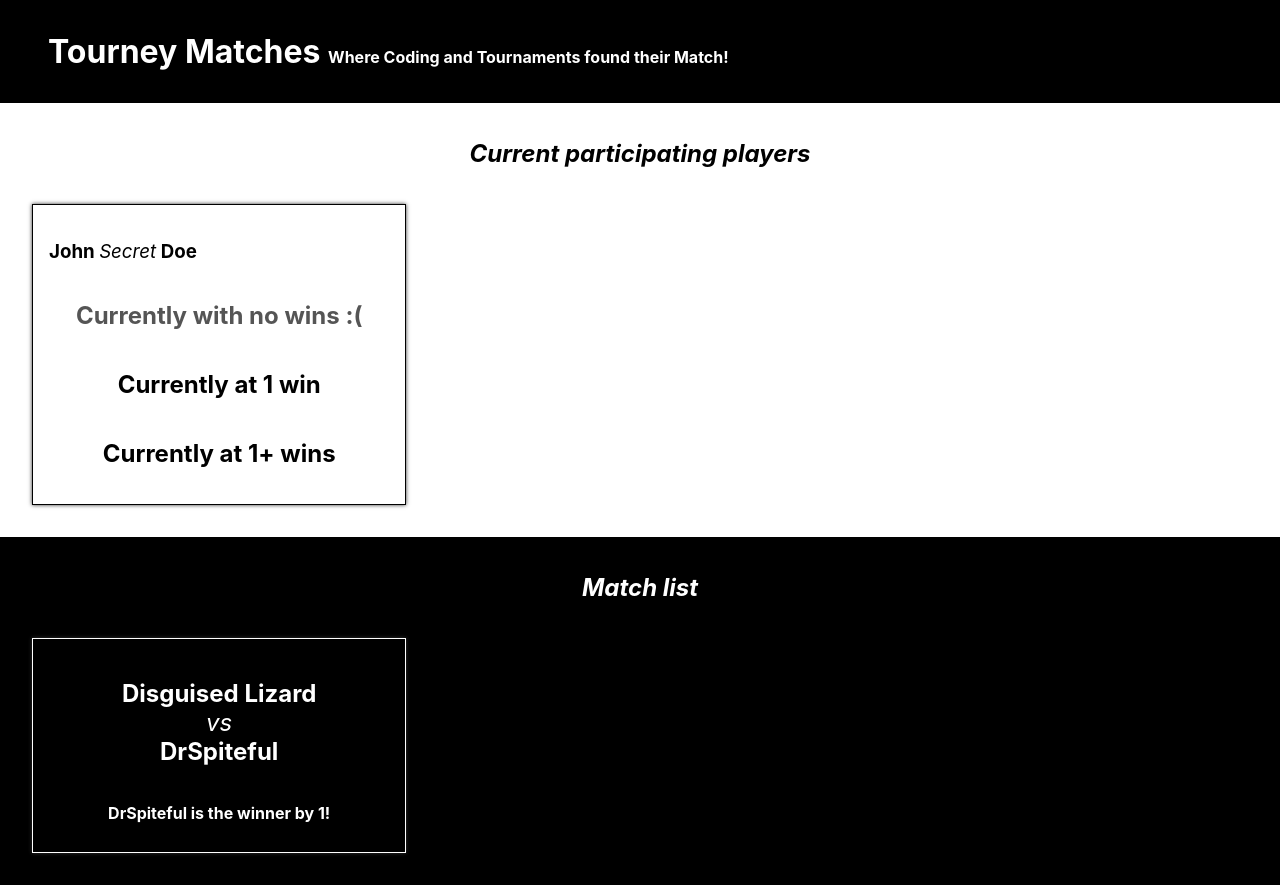
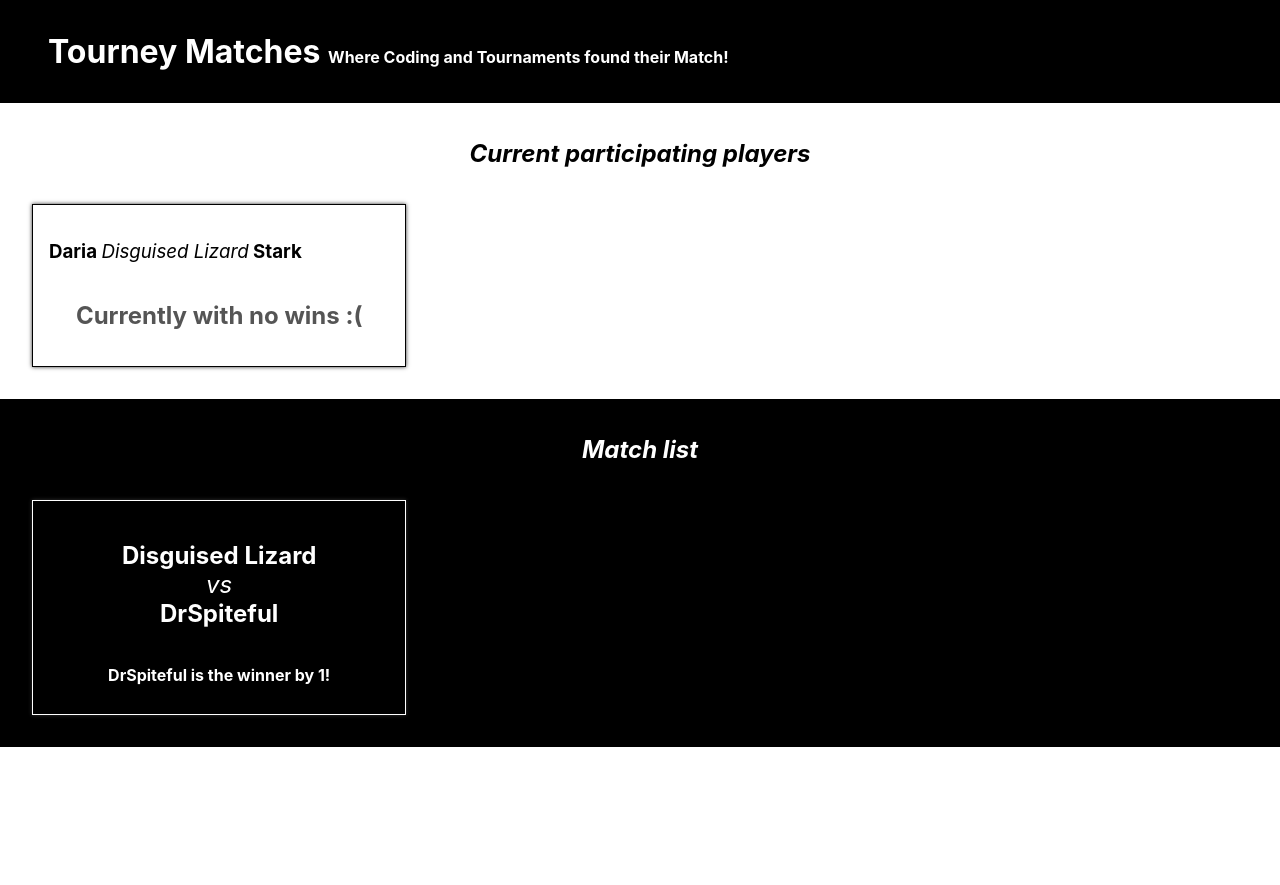
Before and after one commit to oddporson/tourney-matches, a React (Create React App) app: page / in a window 1280 px wide. After the commit the page ends 800 px from the top, so only its background shows below. Built offline with nearby package versions, Linux system fonts and the light colour scheme.

Commit message:
pass in the playerHelpers data into Player component and render them with conditional statement using short circuiting

```diff
--- a/src/components/Player.js
+++ b/src/components/Player.js
@@ -1,18 +1,22 @@
 import React from 'react';
 
 
-function Player () {
+function Player (props) {
+  console.log(props)
+  const { firstName, gamerTag, lastName, wins } = props
   return(
     <article className="Player">
     <h1>
-      John <span>Secret</span> Doe
+      {firstName} <span>{gamerTag}</span> {lastName}
     </h1>
+
     {/* To be shown when there is no wins */}
-    <h2 className="zero">Currently with no wins :(</h2>
+    {wins === 0 && <h2 className="zero">Currently with no wins :(</h2>}
     {/* To be shown when there is 1 win */}
-    <h2>Currently at 1 win</h2>
+    {wins === 1 && <h2>Currently at {wins} win</h2>}
     {/* To be shown when there is more than one win */}
-    <h2>Currently at 1+ wins</h2>
+    {wins > 1 &&  <h2>Currently at {wins}+ wins</h2>}
+
   </article>
   )
 }
--- a/src/components/PlayerList.js
+++ b/src/components/PlayerList.js
@@ -8,10 +8,14 @@ import { preparePlayerData, addWinsToPlayers } from '../helpers/playerHelpers'
 function PlayerList(props) {
   const playerDataArray = preparePlayerData(playerData);
   const parsedPlayerData = addWinsToPlayers(playerDataArray, matchData);
+  // console.log(playerDataArray[0]);
+  const playerOne = parsedPlayerData[0]
+  console.log(playerOne)
+
   return(
     <section className="PlayerList">
       <h1>Current participating players</h1>
-      <Player />
+      <Player firstName={playerOne.firstName} gamerTag = {playerOne.gamerTag} lastName={playerOne.lastName} wins={playerOne.wins} />
     </section>
   )
 }
```
